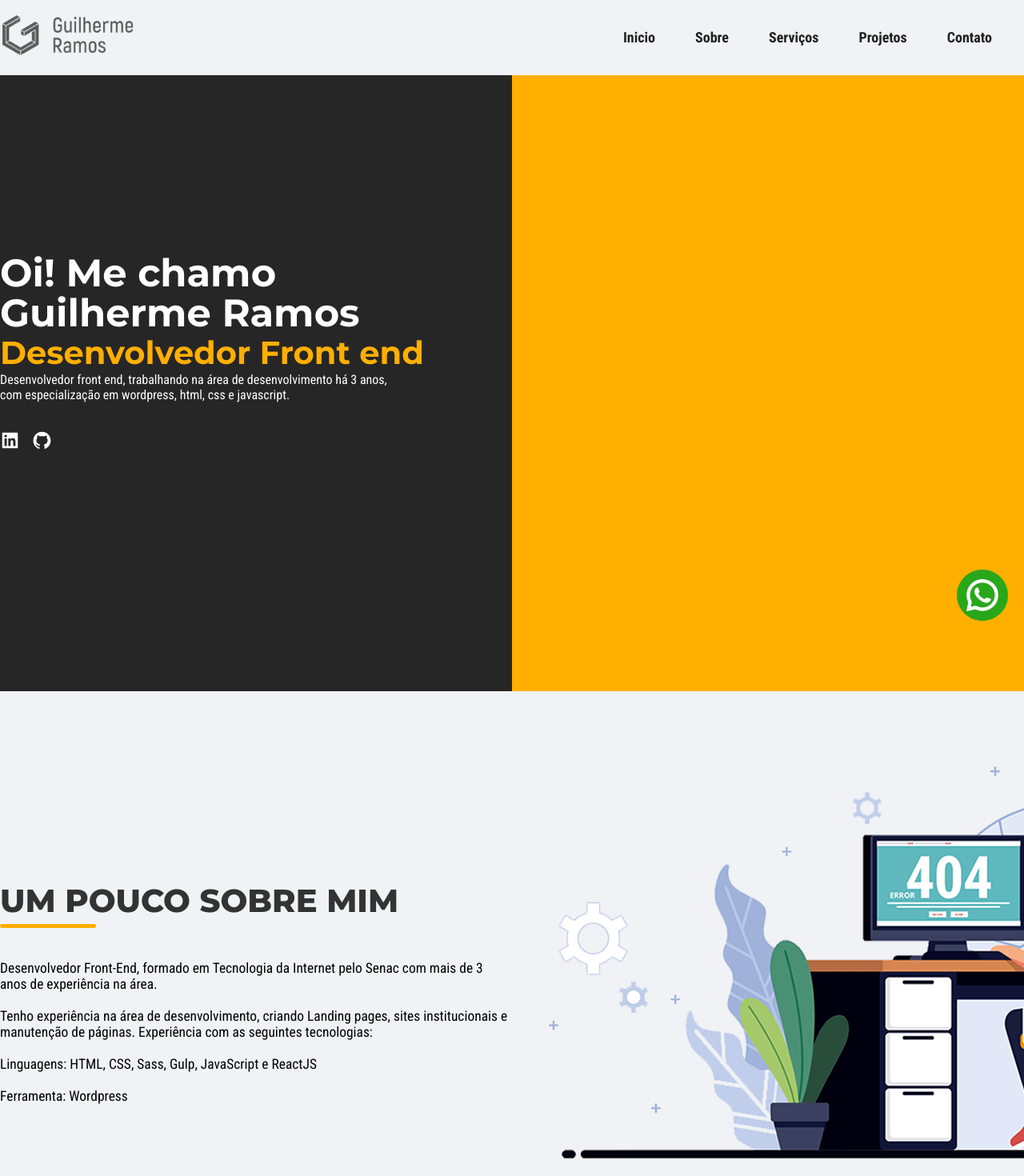
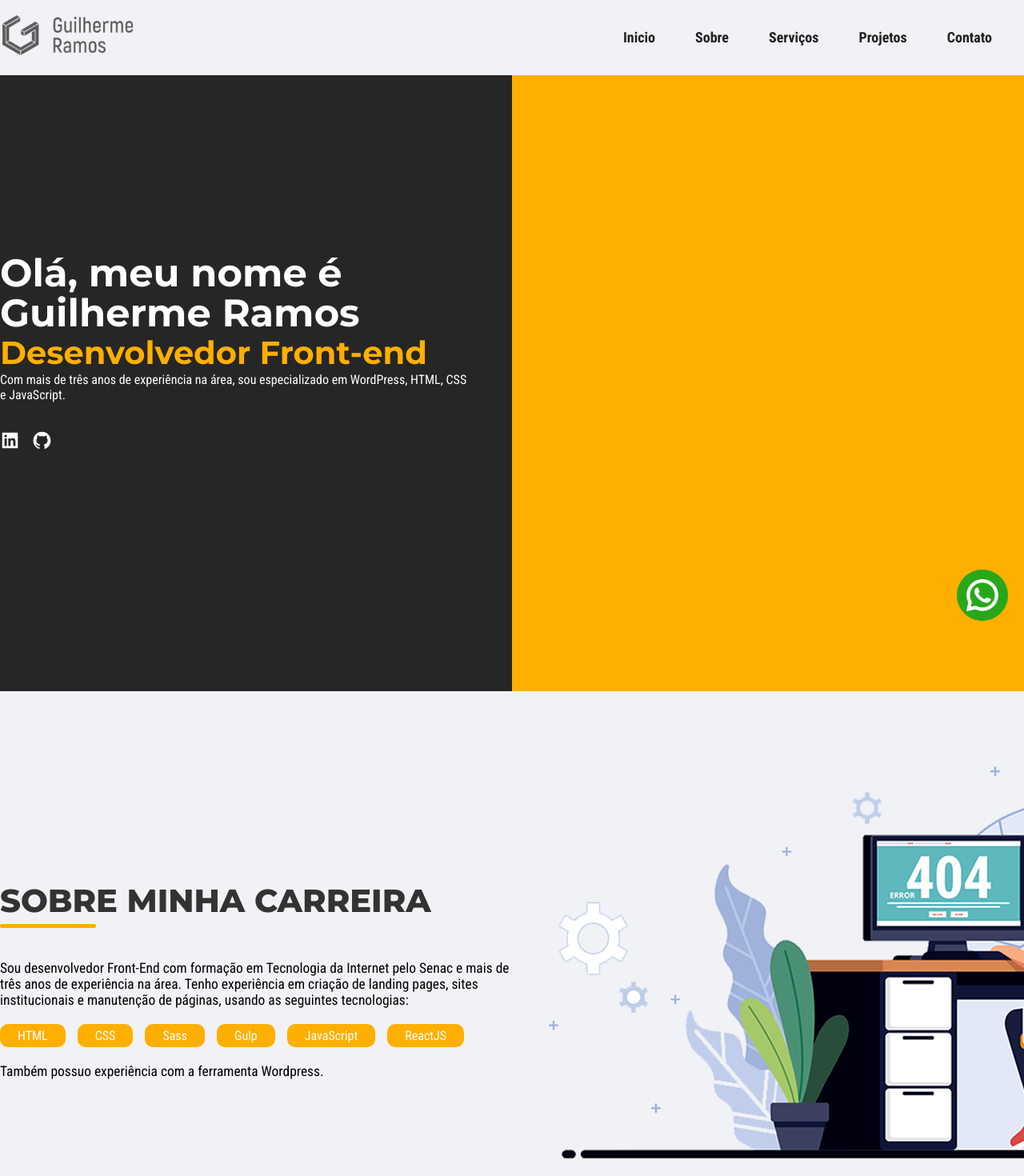
Before and after one commit to guipramos/portfolio-guilherme, a React (Create React App) app: page / in a window 1280 px wide. Shown: the top 1470 px of the page at 80% size. Built offline with nearby package versions, Linux system fonts and the light colour scheme; the HTML template or start-up script is replaced by a standard one.

Commit message:
Ajustes nos textos

```diff
--- a/src/components/Banner/Banner.tsx
+++ b/src/components/Banner/Banner.tsx
@@ -10,14 +10,11 @@ export function Banner(){
             <BannerImg style={{ backgroundImage: `url(${bg})` }}>
                 <Container>
                     <GridTitle>
-                        <div>
-                            <h1 className='title'>Oi! Me chamo Guilherme Ramos</h1>
-                            <h2 className='subtitle'>Desenvolvedor Front end</h2>
-                            <p>
-                                Desenvolvedor front end, trabalhando na área de desenvolvimento há 3 anos,
-                                <span>com especialização em wordpress, html, css e javascript.</span>
-                            </p>
-                        </div>
+                    <div>
+                        <h1 className='title'>Olá, meu nome é Guilherme Ramos</h1>
+                        <h2 className='subtitle'>Desenvolvedor Front-end</h2>
+                        <p>Com mais de três anos de experiência na área, sou especializado em WordPress, HTML, CSS e JavaScript.</p>
+                    </div>
                     </GridTitle>
                     <SocialMidia>
                         <a href="https://www.linkedin.com/in/guihpramos" target="_blank" rel="noreferrer"><AiFillLinkedin/></a>
--- a/src/components/Content/Content.tsx
+++ b/src/components/Content/Content.tsx
@@ -33,14 +33,19 @@ export function Content(){
 			<BgSobre style={{ backgroundImage: `url(${bgSobre})` }} id='sobre'>
 				<Container>
 						<GridTitle>
-							<div>
-								<h1 className='title__about'>UM POUCO SOBRE MIM</h1>
-
-								<p>Desenvolvedor Front-End, formado em Tecnologia da Internet pelo Senac com mais de 3 anos de experiência na área.</p>
-								<p>Tenho experiência na área de desenvolvimento, criando Landing pages, sites institucionais e manutenção de páginas. Experiência com as seguintes tecnologias:</p>
-								<p>Linguagens: HTML, CSS, Sass, Gulp, JavaScript e ReactJS</p>
-								<p>Ferramenta: Wordpress</p>
-							</div>
+						<div>
+							<h1 className='title__about'>SOBRE MINHA CARREIRA</h1>
+							<p>Sou desenvolvedor Front-End com formação em Tecnologia da Internet pelo Senac e mais de três anos de experiência na área. Tenho experiência em criação de landing pages, sites institucionais e manutenção de páginas, usando as seguintes tecnologias:</p>
+							<ul>
+								<li>HTML</li>
+								<li>CSS</li>
+								<li>Sass</li>
+								<li>Gulp</li>
+								<li>JavaScript</li>
+								<li>ReactJS</li>
+							</ul>
+							<p>Também possuo experiência com a ferramenta Wordpress.</p>
+						</div>
 						</GridTitle>
 				</Container>
 			</BgSobre>
--- a/src/components/Content/style.ts
+++ b/src/components/Content/style.ts
@@ -14,10 +14,10 @@ export const GridTitle = styled.div`
     display: grid;
     grid-template-columns: 50% 50%;
     padding: 237px 0 50px;
-	@media(max-width: 991px){
-		padding: 70px 25px 50px 20px;
-		grid-template-columns: 100%;
-	}
+		@media(max-width: 991px){
+			padding: 70px 25px 50px 20px;
+			grid-template-columns: 100%;
+		}
     .title__about {
         font-size: 40px;
         font-weight: 800;
@@ -41,6 +41,17 @@ export const GridTitle = styled.div`
 	p {
 		margin-bottom: 20px;
 		font-size: 1.09rem;
+	}
+	ul{
+		display: flex;
+		li {
+			list-style: none;
+			background-color: #ffaf00;
+			padding: 5px 22px;
+			margin: 0 15px 20px 0;
+			border-radius: 10px;
+			color: #fff;
+		}
 	}
 `;
 
--- a/src/components/Footer/Footer.tsx
+++ b/src/components/Footer/Footer.tsx
@@ -11,27 +11,27 @@ export function Footer(){
 	return(
 		<FooterMain>
 			<Container>
-				<div className='grid__layout'>
-					<div>
-						<h1>Vamos conversar!</h1>
-						<p>
-							Entre em contato para saber sobre nossos serviços.
-							Estou sempre à disposição para tirar suas dúvidas
-							{/* ou se quiser fazer uma sugestão ou deixar sua crítica,
-							utilize um dos nossos meios de contato: */}
-						</p>
-						<div className="icon__contato">
-							<AiOutlineWhatsApp/><a href="tel:11941078629">(11)9 4107-8629</a>
-							<AiOutlineMail /><a href="mailto:gui.pramos@hotmail.com">gui.pramos@hotmail.com</a>
+			<div className='grid__layout'>
+				<div className="section__contact">
+					<h1>Fale Conosco</h1>
+					<p>Entre em contato conosco para saber mais sobre nossos serviços e tirar suas dúvidas.</p>
+					<div className="contact__details">
+						<div className="contact__method">
+							<AiOutlineWhatsApp />
+							<a href="tel:11941078629">(11) 9 4107-8629</a>
+						</div>
+						<div className="contact__method">
+							<AiOutlineMail />
+							<a href="mailto:gui.pramos@hotmail.com">gui.pramos@hotmail.com</a>
 						</div>
 					</div>
-					<div className="img--contato">
+				</div>
+				<div className="img--contato">
 						<img src={require('../../assets/img/contato.png').default} alt="Guilherme Ramos" />
 					</div>
-					{/* <Contato /> */}
-				</div>
+			</div>
 				<div className="copyright">
-					<p>Copyright © {anoAtual.getFullYear()} by Guilherme Ramos. All Rights Reserved.</p>
+					<p>Copyright © {anoAtual.getFullYear()} by Guilherme Ramos. Todos os Direitos Reservados.</p>
 				</div>
 			</Container>
 		</FooterMain>
--- a/src/components/Footer/style.ts
+++ b/src/components/Footer/style.ts
@@ -24,7 +24,7 @@ export const FooterMain = styled.div`
 				padding: 0 20px 25px 0;
         	}
 		}
-		.icon__contato{
+		.contact__details{
 			display: flex;
 			svg{
 				margin-right: 15px;
@@ -41,6 +41,9 @@ export const FooterMain = styled.div`
 				}
 			}
 		}
+	}
+	.contact__method {
+    display: flex;
 	}
 	.copyright {
 		display: flex;
```
